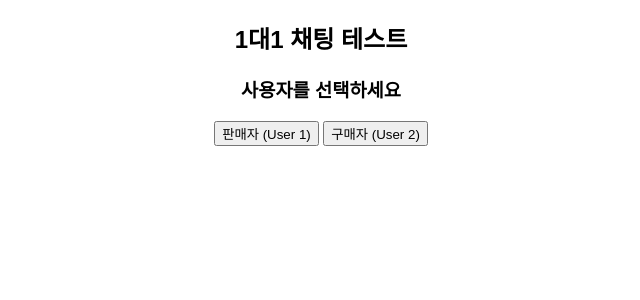
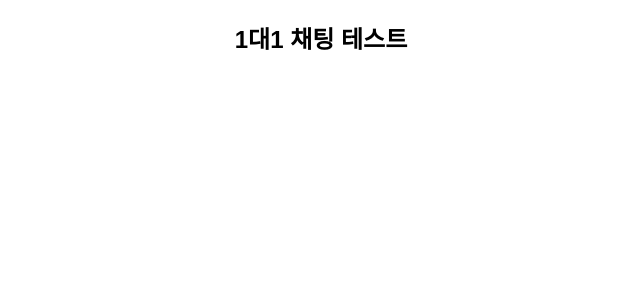
Before and after one commit to bookpar2/backend, a Django app: page /test-websocket in a window 1280 px wide. Shown: the top 300 px of the page, without its empty margins (319-959 px from the left). Run offline with Django 5.2, Linux system fonts and the light colour scheme.

Commit message:
fix : html 수정

```diff
--- a/chat/templates/test.html
+++ b/chat/templates/test.html
@@ -33,8 +33,8 @@
     <!-- 사용자 선택 화면 -->
     <div id="user-selection">
         <h3>사용자를 선택하세요</h3>
-        <button onclick="selectUser(1)">판매자 (User 1)</button>
-        <button onclick="selectUser(2)">구매자 (User 2)</button>
+        <button onclick="selectUser('fb2b59c9cc8b4ea78e976ab08a2b3d02')">판매자 (User 1)</button>
+        <button onclick="selectUser('dbaa49644f674fe895b42cada31147ce')">구매자 (User 2)</button>
     </div>
 
     <!-- 채팅 화면 -->
@@ -52,15 +52,12 @@
         let socket;
         let currentUserId;
         const chatroomId = 1;  // ✅ 고정된 채팅방 ID
-        const bookId = 1;       // ✅ 고정된 책 ID
-        const sellerId = 1;     // ✅ 판매자 ID
-        const buyerId = 2;      // ✅ 구매자 ID
         const backendUrl = "http://localhost:8000"; // ✅ 로컬 백엔드 주소
         const websocketUrl = `ws://localhost:8000/ws/chat/${chatroomId}/`;
 
         function selectUser(userId) {
             currentUserId = userId;
-            document.getElementById("current-user").innerText = userId === sellerId ? "판매자 (User 1)" : "구매자 (User 2)";
+            document.getElementById("current-user").innerText = userId === 'fb2b59c9cc8b4ea78e976ab08a2b3d02' ? "판매자 (User 1)" : "구매자 (User 2)";
 
             // 화면 전환
             document.getElementById("user-selection").style.display = "none";
@@ -71,7 +68,7 @@
 
         function connectWebSocket() {
             // ✅ WebSocket 연결
-            socket = new WebSocket(websocketUrl);
+            socket = new WebSocket(websocketUrl + `?sender_id=${encodeURIComponent(currentUserId)}`);
 
             socket.onopen = function() {
                 console.log("✅ WebSocket 연결 성공!");
@@ -85,60 +82,40 @@
             };
 
             socket.onclose = function() {
-                console.log("⚠️ WebSocket 연결 종료.");
-                displayMessage("📢 서버와 연결이 종료되었습니다.");
-            };
-
-            socket.onerror = function(error) {
-                console.error("WebSocket 오류:", error);
+                console.log("❌ WebSocket 연결 종료!");
+                displayMessage("❌ 서버와의 연결이 끊어졌습니다.");
             };
         }
 
-        function sendMessage() {
-            if (!socket || socket.readyState !== WebSocket.OPEN) {
-                alert("WebSocket이 연결되지 않았습니다.");
-                return;
+        function displayMessage(message) {
+            const chatBox = document.getElementById("chat-box");
+            const messageElement = document.createElement("div");
+            messageElement.classList.add("message");
+            messageElement.innerText = message;
+            chatBox.appendChild(messageElement);
+            chatBox.scrollTop = chatBox.scrollHeight;  // 자동 스크롤
         }
 
+        function sendMessage() {
             const messageInput = document.getElementById("message-input");
             const message = messageInput.value.trim();
-            if (!message) return;
 
-            // ✅ 메시지 전송
+            if (message) {
                 socket.send(JSON.stringify({
                     sender_id: currentUserId,
                     message: message
                 }));
-
-            displayMessage(`📝 나: ${message}`);
-            messageInput.value = "";
+                messageInput.value = '';  // 메시지 입력창 초기화
             }
-
-        function displayMessage(msg) {
-            const chatBox = document.getElementById("chat-box");
-            const messageElement = document.createElement("p");
-            messageElement.className = "message";
-            messageElement.textContent = msg;
-            chatBox.appendChild(messageElement);
-            chatBox.scrollTop = chatBox.scrollHeight; // 자동 스크롤
         }
 
         function disconnectChat() {
             if (socket) {
-                socket.close();
+                socket.close();  // WebSocket 연결 종료
             }
-
-            // 화면 초기화 및 사용자 선택 화면으로 이동
-            document.getElementById("chat-box").innerHTML = "";
-            document.getElementById("message-input").value = "";
             document.getElementById("chat-container").style.display = "none";
-            document.getElementById("user-selection").style.display = "block";
+            document.getElementById("user-selection").style.display = "block";  // 사용자 선택 화면으로 돌아가기
         }
-
-        // 페이지 로드 시 사용자 선택 화면 보이기
-        window.onload = function() {
-            document.getElementById("user-selection").style.display = "block";
-        };
     </script>
 </body>
 </html>
```
Lines whose indentation alone changed are shown as unchanged.
